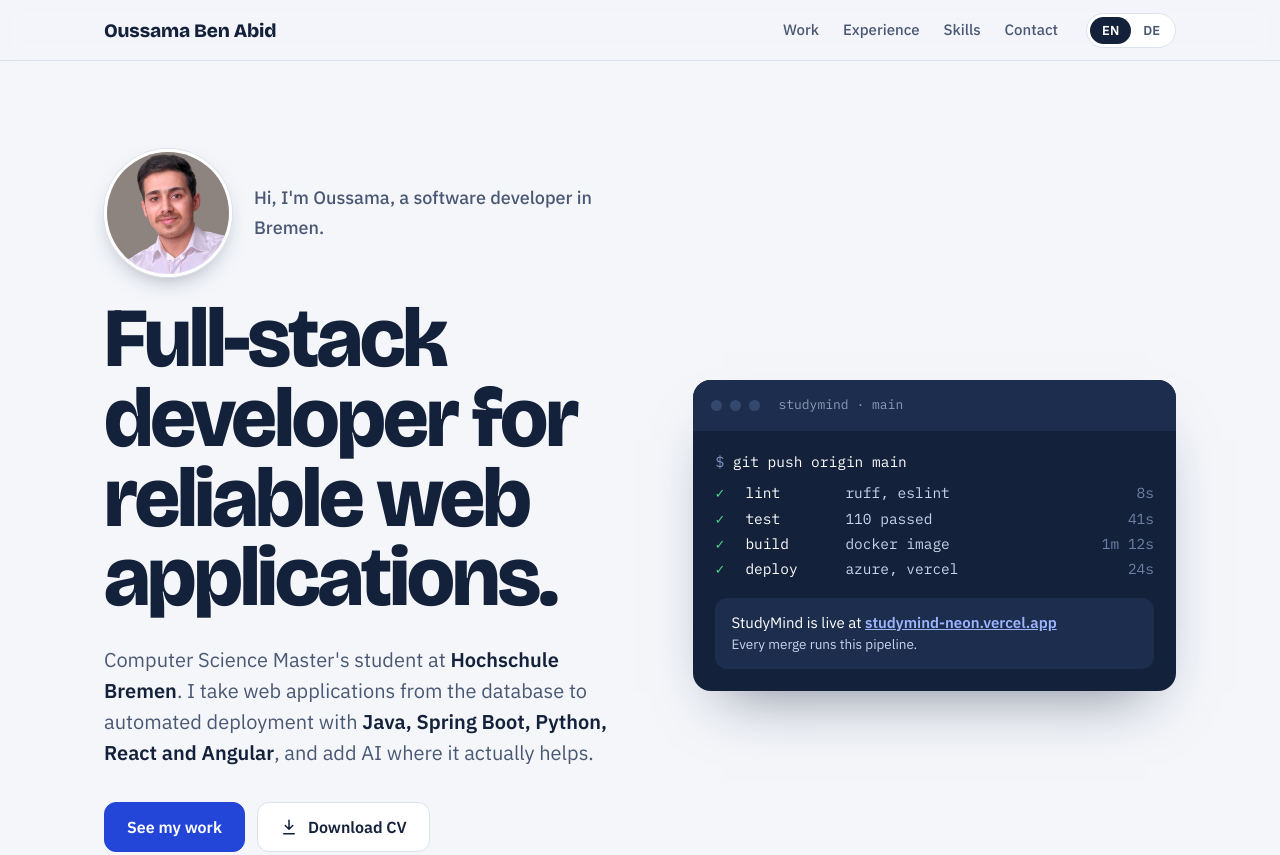
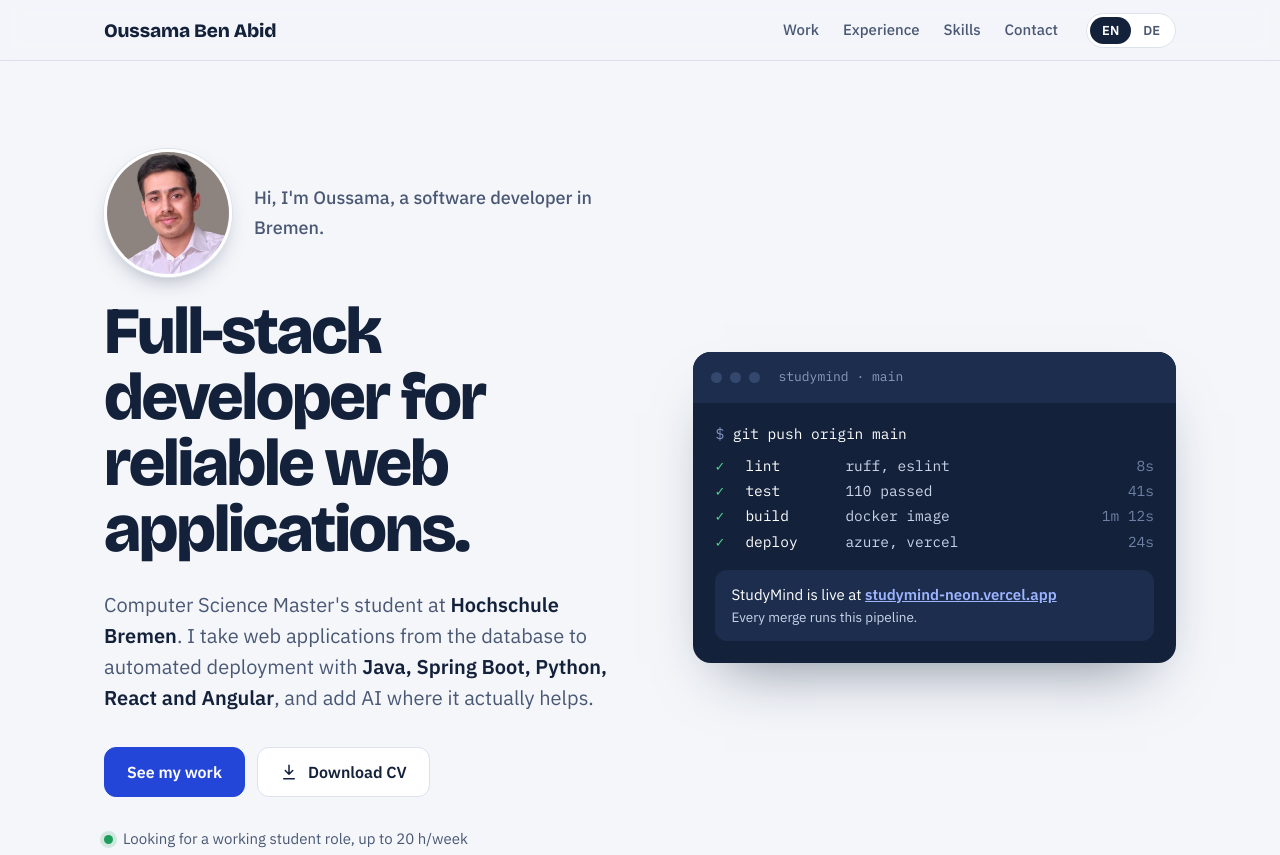
Before and after one commit to oussama-abid/portfolio, a plain HTML site: page index.html in a window 1280 px wide. Shown: the top 855 px of the page. Drawn offline with nearby package versions, Linux system fonts and the light colour scheme.

Commit message:
Adjust headline size

```diff
--- a/index.html
+++ b/index.html
@@ -64,7 +64,7 @@
   .me span { color: var(--night-text); font-size: 16px; line-height: 1.4; }
   .me b { display: block; color: #fff; font-weight: 600; }
   .hero h1 {
-    font: 800 clamp(46px, 7vw, 84px)/.95 var(--display);
+    font: 800 clamp(40px, 5.4vw, 66px)/1 var(--display);
     letter-spacing: -.035em; margin: 0 0 26px;
   }
   .hero .pitch { font-size: 20px; line-height: 1.55; color: var(--ink-2); max-width: 34em; margin: 0 0 34px; }
```
